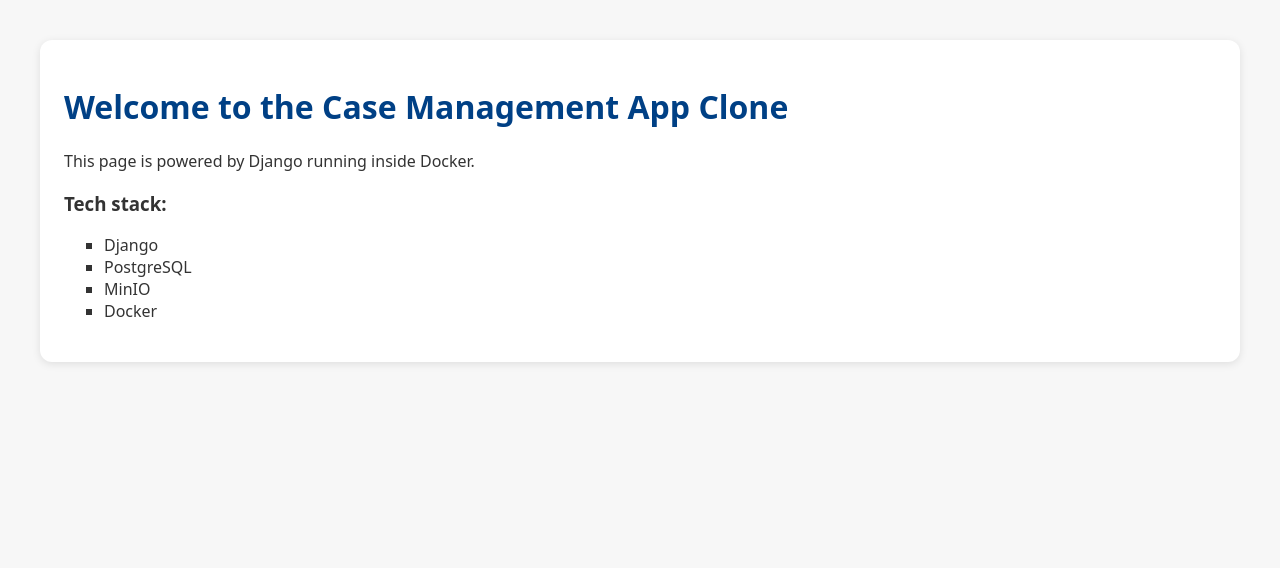
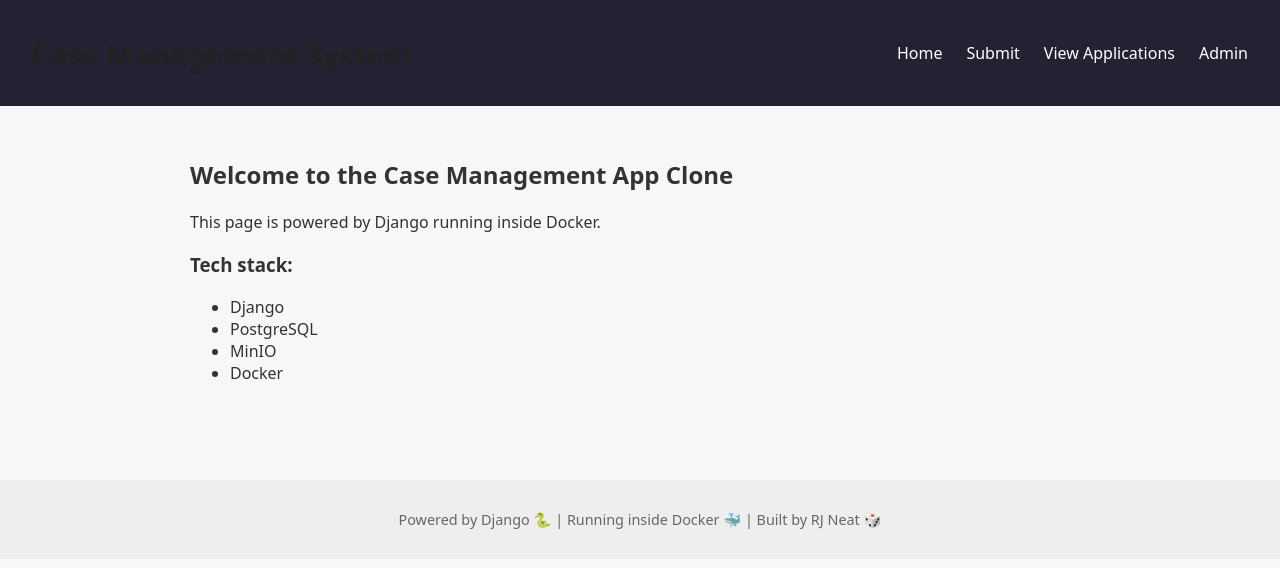
Before and after one commit to RichardNeat/case-management-clone, a Django app: page /demo/hello/ in a window 1280 px wide. Shown: the top 568 px of the page. Run offline with Django 5.2, Linux system fonts and the light colour scheme.

Commit message:
add layout.html and refactor pages to use layout

```diff
--- /dev/null
+++ b/backend/src/applications/templates/layout.html
@@ -0,0 +1,34 @@
+{% load static %}
+
+<!DOCTYPE html>
+<html lang="en">
+<head>
+  <meta charset="UTF-8">
+  <title>{% block title %}Case Management System{% endblock %}</title>
+  <link rel="stylesheet" href="{% static 'css/layout.css' %}">
+  <link rel="stylesheet" href="{% static 'css/application_form.css' %}">
+  <link rel="stylesheet" href="{% static 'css/application_success.css' %}">
+  <link rel="stylesheet" href="{% static 'css/applications.css' %}">
+</head>
+<body>
+  <header class="header">
+    <h1>Case Management System</h1>
+    <nav>
+      <ul class="nav">
+        <li><a href="/demo/hello">Home</a></li>
+        <li><a href="/applications/submit/">Submit</a></li>
+        <li><a href="/applications/">View Applications</a></li>
+        <li><a href="/admin/">Admin</a></li>
+      </ul>
+    </nav>
+  </header>
+
+  <main class="content">
+    {% block content %}{% endblock %}
+  </main>
+
+  <footer class="footer">
+    <p>Powered by Django 🐍 | Running inside Docker 🐳 | Built by RJ Neat 🎲</p>
+  </footer>
+</body>
+</html>
--- a/backend/src/demo/templates/hello.html
+++ b/backend/src/demo/templates/hello.html
@@ -1,33 +1,12 @@
-<!DOCTYPE html>
-<html lang="en">
-  <head>
-    <meta charset="UTF-8">
-    <title>{{ title }}</title>
-    <style>
-      body {
-        font-family: system-ui, sans-serif;
-        background: #f7f7f7;
-        color: #333;
-        padding: 2rem;
-      }
-      h1 {
-        color: #004085;
-      }
-      ul {
-        list-style: square;
-      }
-      .card {
-        background: white;
-        border-radius: 12px;
-        padding: 1.5rem;
-        box-shadow: 0 2px 8px rgba(0, 0, 0, 0.1);
-      }
-    </style>
-  </head>
-  <body>
+{% extends "layout.html" %}
+
+{% block title %}Hello World{% endblock %}
+
+{% block content %}
 <div class="card">
-      <h1>{{ title }}</h1>
+  <h2>{{ title }}</h2>
   <p>{{ message }}</p>
+
   <h3>Tech stack:</h3>
   <ul>
     {% for tech in tech_stack %}
@@ -35,5 +14,4 @@
     {% endfor %}
   </ul>
 </div>
-  </body>
-</html>
+{% endblock %}
--- a/backend/src/govdata/static/css/applications.css
+++ b/backend/src/govdata/static/css/applications.css
@@ -1,5 +1,3 @@
-/* --- Applications List --- */
-
 .applications-table {
   width: 100%;
   border-collapse: collapse;
--- /dev/null
+++ b/backend/src/govdata/static/css/layout.css
@@ -0,0 +1,49 @@
+body {
+  font-family: system-ui, sans-serif;
+  margin: 0;
+  padding: 0;
+  background-color: #f7f8fa;
+  color: #333;
+}
+
+.header {
+  background-color: #223;
+  color: white;
+  padding: 1rem 2rem;
+  display: flex;
+  justify-content: space-between;
+  align-items: center;
+}
+
+.nav {
+  list-style: none;
+  margin: 0;
+  padding: 0;
+  display: flex;
+  gap: 1.5rem;
+}
+
+.nav a {
+  color: #fff;
+  text-decoration: none;
+  font-weight: 500;
+}
+
+.nav a:hover {
+  text-decoration: underline;
+}
+
+.content {
+  padding: 2rem;
+  max-width: 900px;
+  margin: auto;
+}
+
+.footer {
+  background-color: #eee;
+  color: #666;
+  text-align: center;
+  padding: 1rem;
+  font-size: 0.9em;
+  margin-top: 3rem;
+}
```
Also changed, not shown: backend/src/applications/templates/application_form.html (+8 -11 lines), backend/src/applications/templates/application_success.html (+8 -11 lines), backend/src/applications/templates/applications.html (+9 -12 lines), README.md, backend/src/govdata/urls.py (line endings or trailing spaces). Lines whose indentation alone changed are shown as unchanged.
